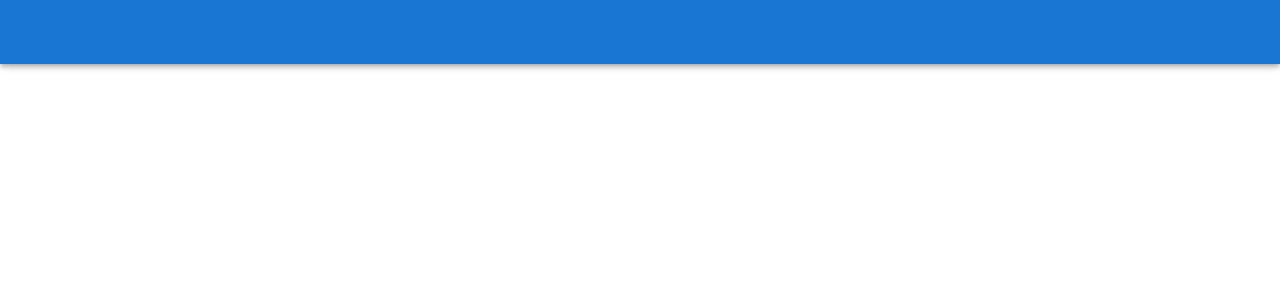
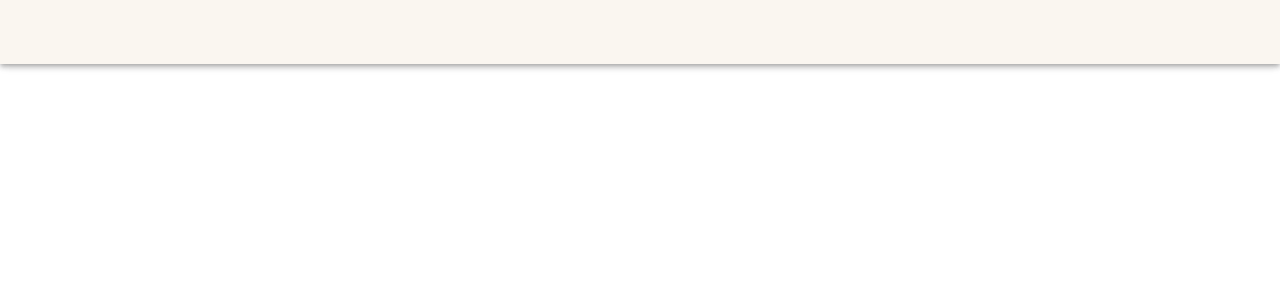
Before and after one commit to Battlertrunks/Vue-Merit-Badge, a Vue app: page / in a window 1280 px wide. Shown: the top 300 px of the page. Built offline with nearby package versions, Linux system fonts and the light colour scheme.

Commit message:
Adds needed components when work begins.

```diff
--- a/src/App.vue
+++ b/src/App.vue
@@ -2,7 +2,7 @@
   <v-app>
     <v-app-bar
       app
-      color="primary"
+      color="#FAF6F0"
     >
     </v-app-bar>
 
--- /dev/null
+++ b/src/data/dummyData.js
@@ -0,0 +1,2 @@
+// The menu items listed here in this dummy database...
+export default {};
```
Also changed, not shown: src/components/FoodListContainer.vue (added), src/components/UI/BaseButton.vue (added), src/components/UI/BaseCard.vue (added), src/components/layout/HeadingBar.vue (added).
